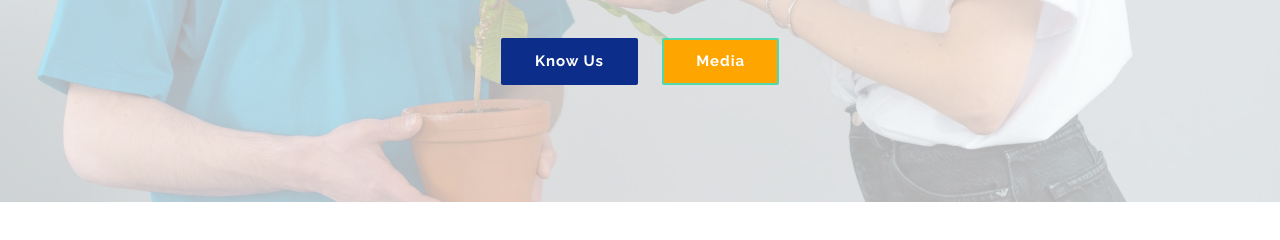
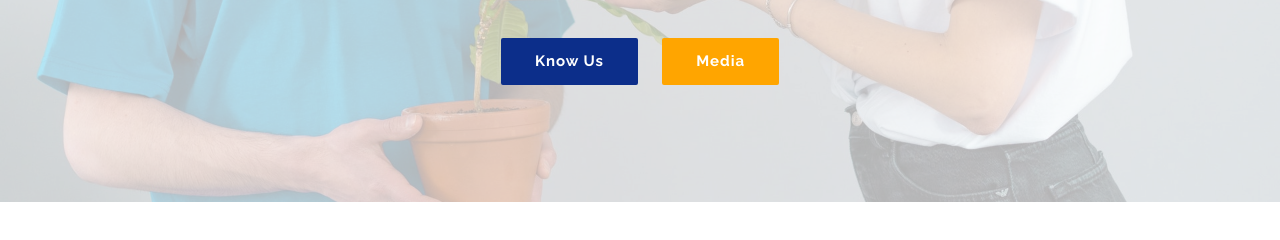
Before and after one commit to prayatnamfoundation/prayatnamfoundation.github.io, a plain HTML site: page index.html in a window 1280 px wide. Shown: the part 398-638 px from the top of the page. Drawn offline with nearby package versions, Linux system fonts and the light colour scheme.

Commit message:
Update style.css

```diff
--- a/assets/css/style.css
+++ b/assets/css/style.css
@@ -391,7 +391,7 @@ h1, h2, h3, h4, h5, h6 {
 }
 #hero .hero-content .btn-projects {
   background: 	#FFA500;
-  border: 2px solid #50d8af;
+  border: 2px solid #FFA500;
 }
 #hero .hero-content .btn-projects:hover {
   background: none;
```
